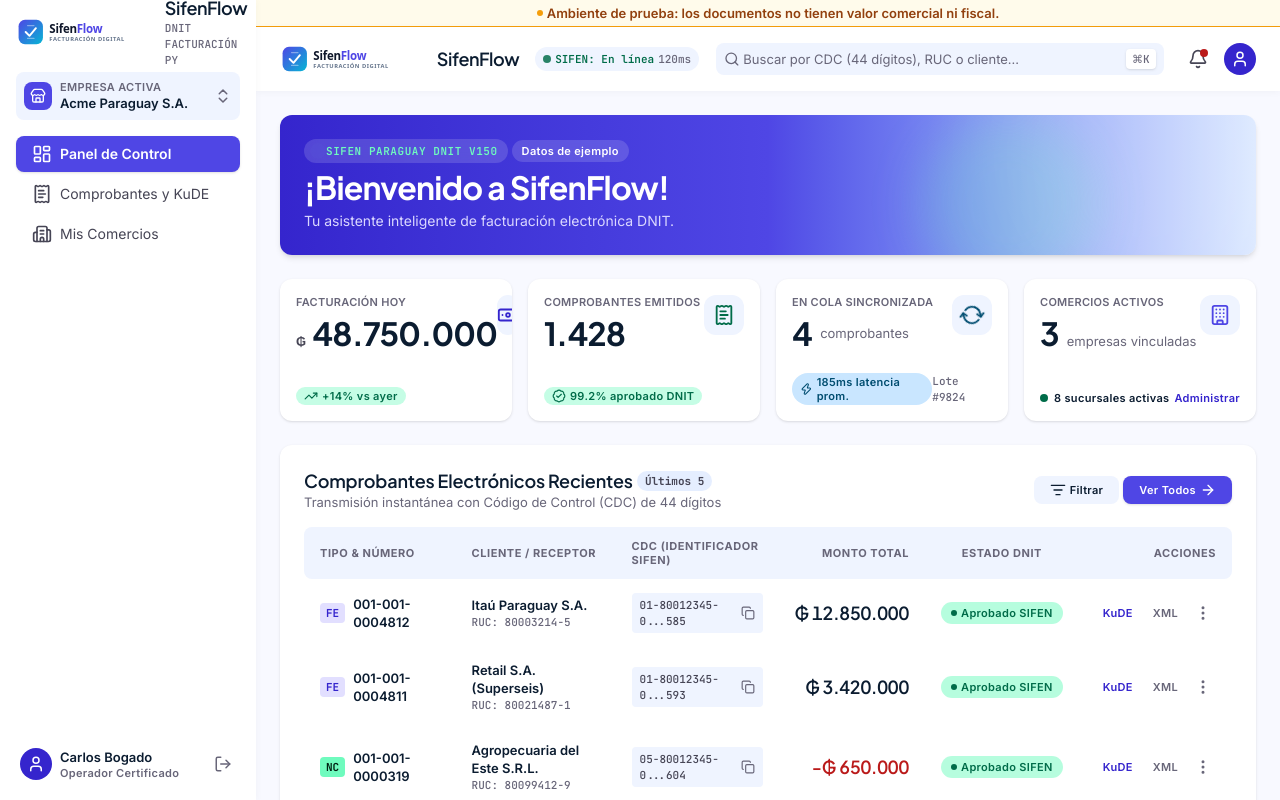
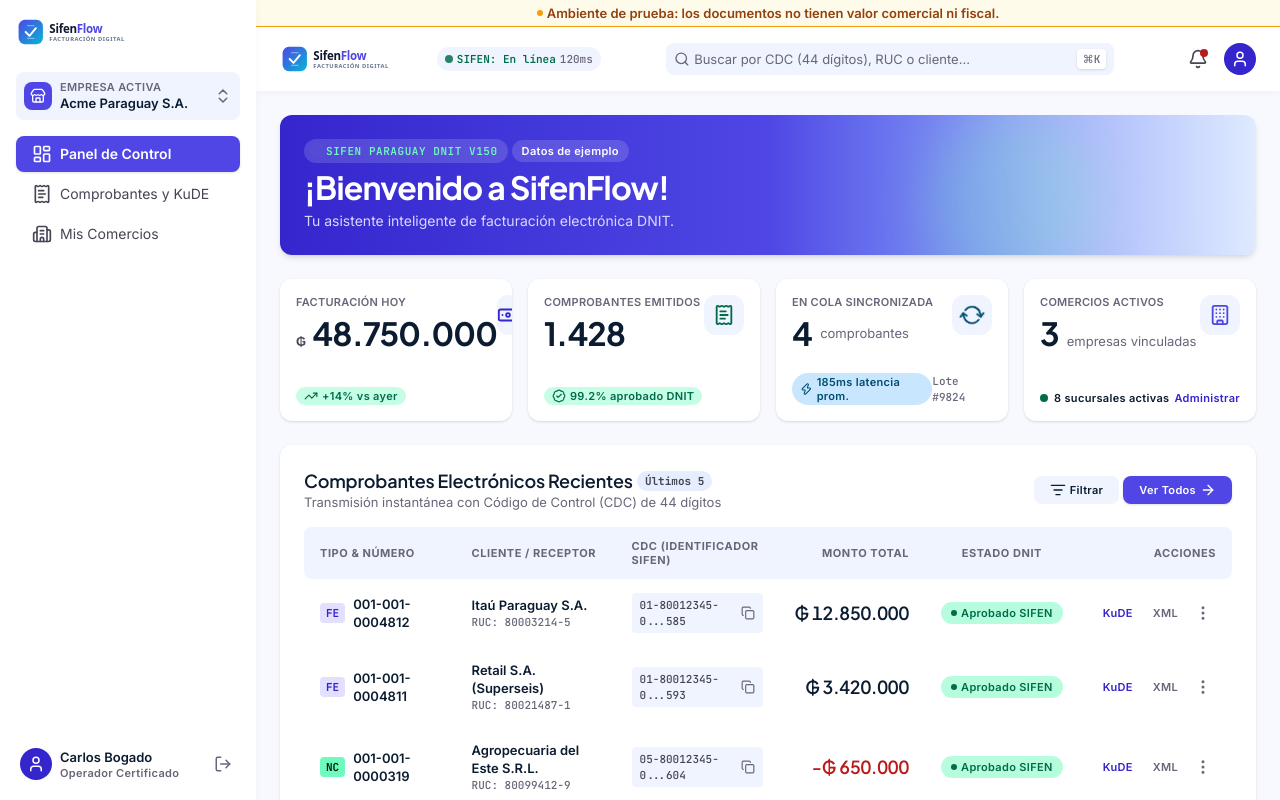
Before and after one commit to ferpiecel/facturacion-sifen, a Next.js app in the folder apps/web/: page / in a window 1280 px wide. Shown: the top 800 px of the page. Built offline with nearby package versions, Linux system fonts and the light colour scheme.

Commit message:
feat(web): show the brand as logo only in the panel shell
Refs: HU-E12-01

```diff
--- a/apps/web/src/design-system/brand.ts
+++ b/apps/web/src/design-system/brand.ts
@@ -1,6 +1,9 @@
-/** Product brand. Change it here; the logo asset lives in public/brand/. */
+/**
+ * Product brand. Change it here; the logo asset lives in public/brand/.
+ * The UI shows the brand as the logo only (PO decision); `name` is the
+ * logo's accessible name and the page title.
+ */
 export const BRAND = {
   name: 'SifenFlow',
-  tagline: 'DNIT FACTURACIÓN PY',
   logoSrc: '/brand/logo.svg',
 } as const;
--- a/apps/web/src/features/panel/panel-shell.tsx
+++ b/apps/web/src/features/panel/panel-shell.tsx
@@ -30,7 +30,7 @@
   return (
     <Image
       src={BRAND.logoSrc}
-      alt=""
+      alt={BRAND.name}
       width={220}
       height={50}
       className="h-8 w-auto object-contain"
@@ -56,12 +56,6 @@
       <div className="flex flex-col">
         <div className="flex h-16 items-center gap-space-sm px-space-md">
           <Logo />
-          <div className="flex flex-col">
-            <span className="font-headline-md text-headline-md tracking-tight text-on-surface">
-              {BRAND.name}
-            </span>
-            <span className="font-code-sm text-code-sm text-outline">{BRAND.tagline}</span>
-          </div>
         </div>
         <div className="px-space-md py-space-sm">
           <div className="flex items-center justify-between rounded-lg bg-surface-container-low p-space-sm">
@@ -133,9 +127,6 @@
     <header className="flex h-16 items-center justify-between bg-surface-container-lowest/90 px-space-lg shadow-[0_1px_8px_rgba(0,0,0,0.04)] backdrop-blur-xl">
       <div className="flex items-center gap-space-md">
         <Logo />
-        <span className="font-headline-md text-headline-md tracking-tight text-on-surface">
-          {BRAND.name}
-        </span>
         <div className="flex items-center gap-space-xs rounded-full bg-surface-container-low px-space-sm py-1">
           <span
             aria-hidden="true"
```
